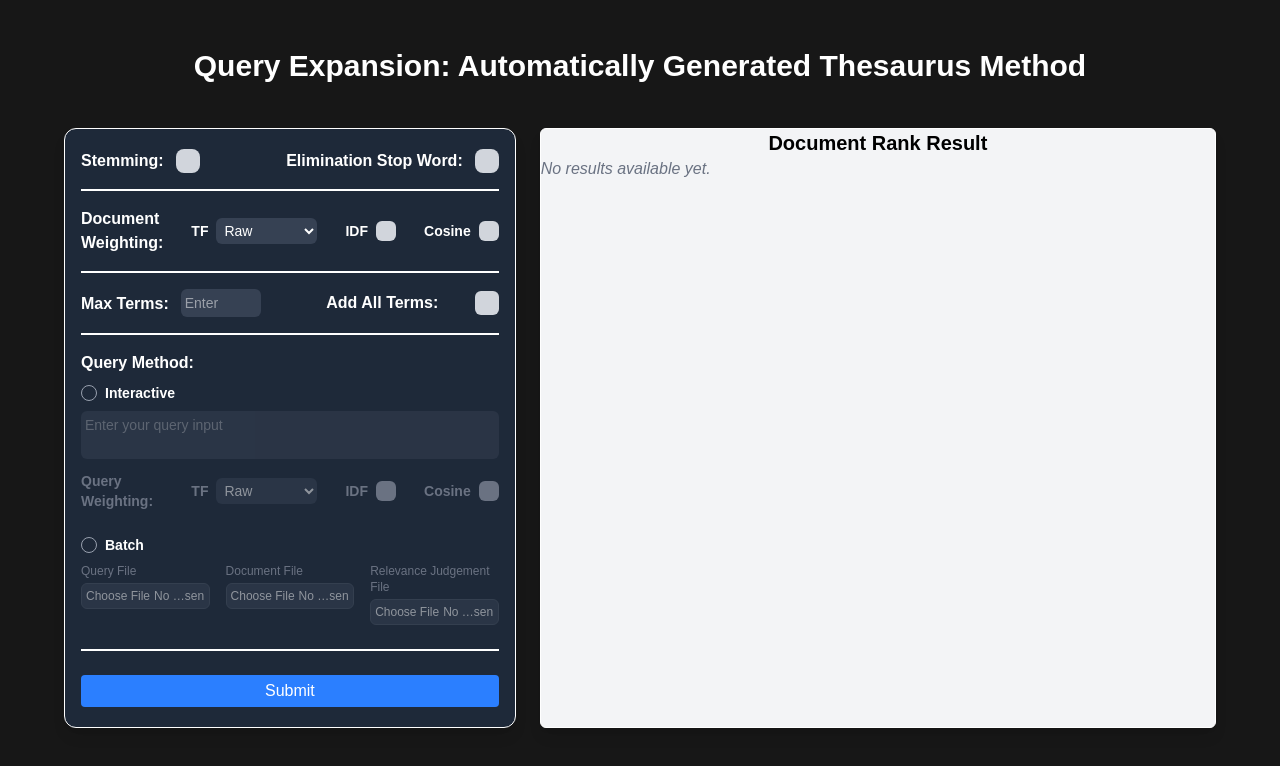
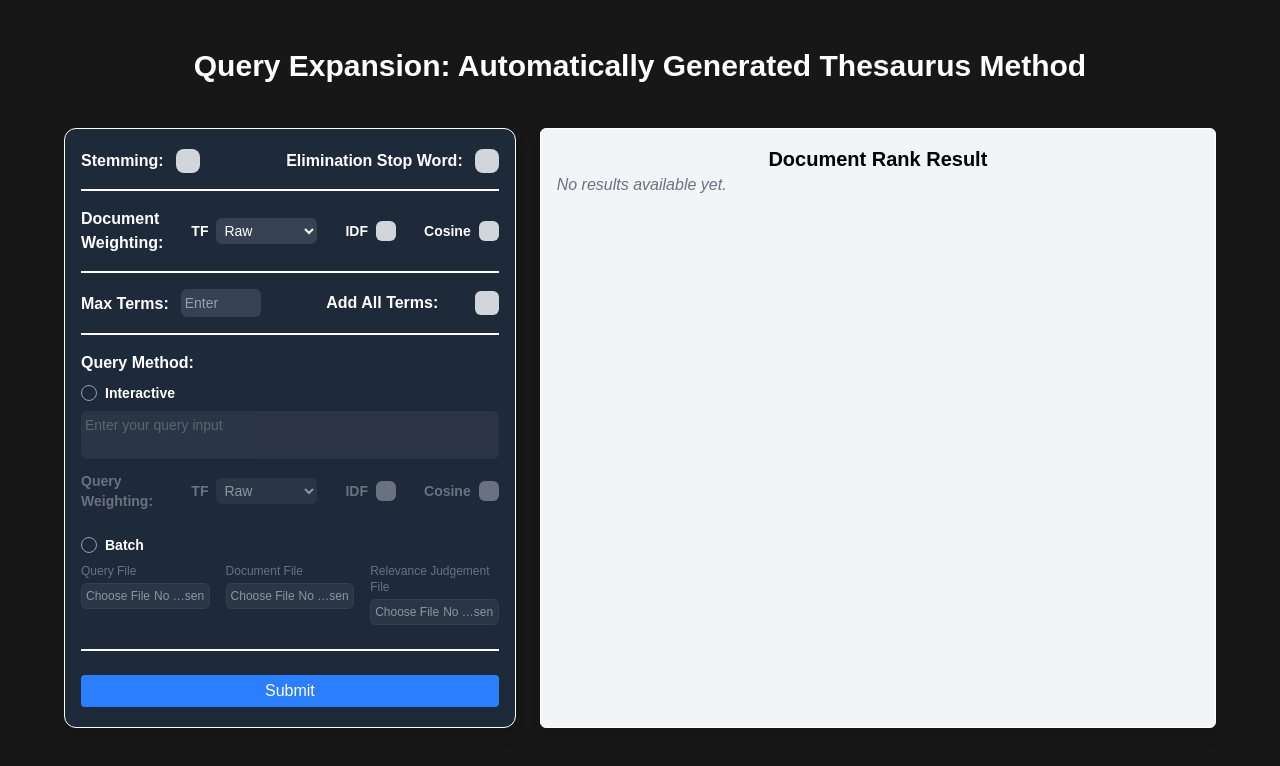
Before and after one commit to jasonrivalino/stbi-fe, a Next.js app: page / in a window 1280 px wide. Shown: the top 766 px of the page. Built offline with nearby package versions, Linux system fonts and the light colour scheme.

Commit message:
fix: change padding problem

```diff
--- a/src/app/component/result.tsx
+++ b/src/app/component/result.tsx
@@ -176,7 +176,7 @@ export function Result({ result, params }: ResultProps) {
   }
 
   return (
-    <div className={`${isInteractive ? "p-4" : ""} border rounded-md bg-gray-100 h-full shadow-lg`}>
+    <div className={`${isBatch ? "" : "p-4"} border rounded-md bg-gray-100 h-full shadow-lg`}>
       <h1 className={`text-xl font-bold text-black text-center ${isBatch ? "py-4" : ""}`}>
         Document Rank Result
       </h1>
```
